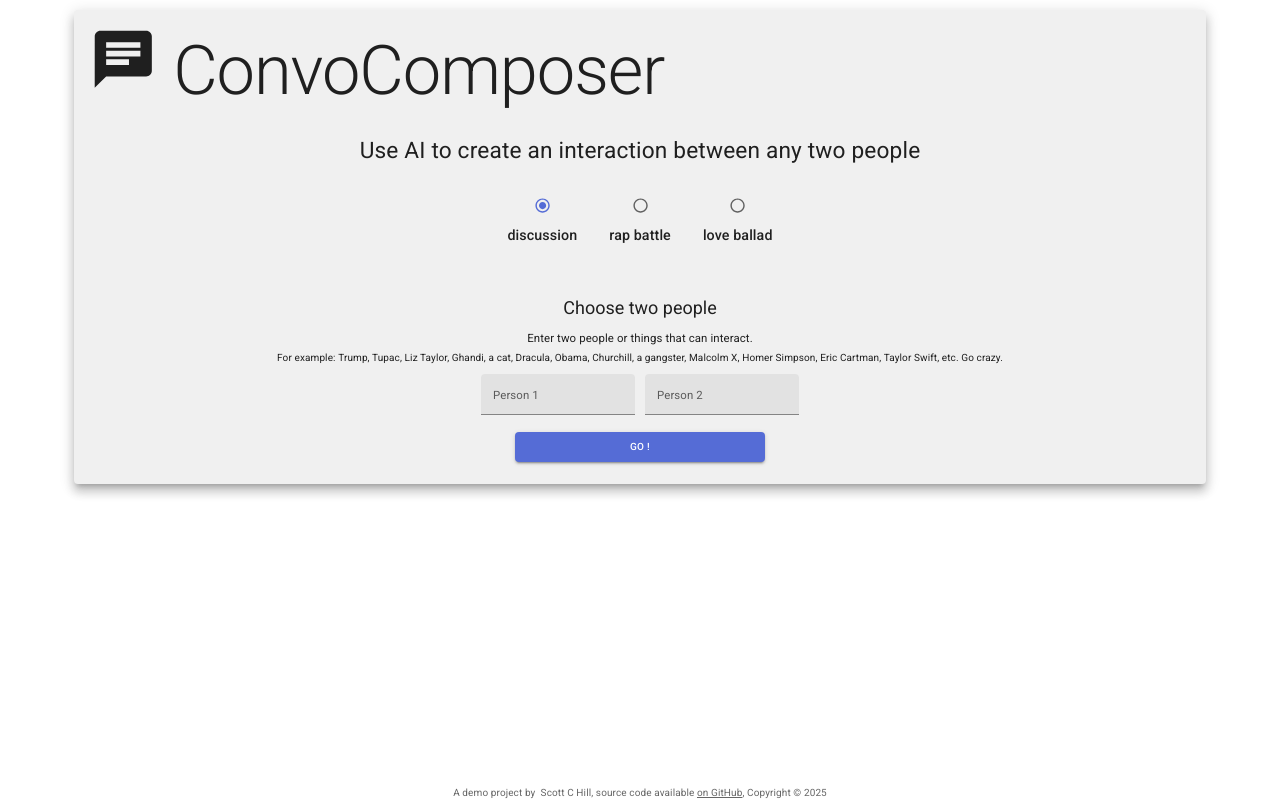
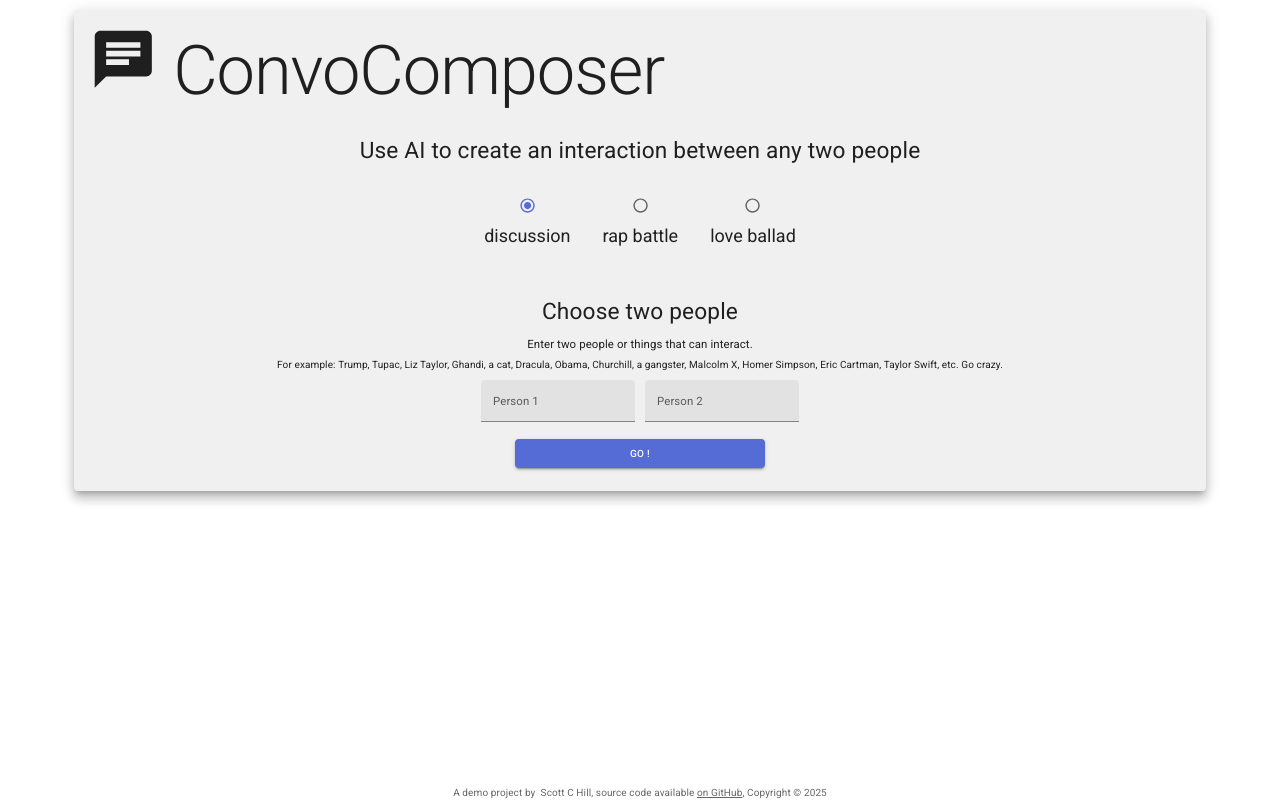
Before and after one commit to hillscottc/openai-fe2, a React (Vite) app: page / in a window 1280 px wide. Built offline with nearby package versions, Linux system fonts and the light colour scheme; no server answers.

Commit message:
more mui

```diff
--- a/src/ChatBot.tsx
+++ b/src/ChatBot.tsx
@@ -10,6 +10,7 @@ import {
   FormControlLabel,
   RadioGroup,
   Radio,
+  TextareaAutosize,
 } from "@mui/material";
 import { DNA } from "react-loader-spinner";
 import ChatIcon from "@mui/icons-material/Chat";
@@ -97,6 +98,7 @@ function ChatBot() {
         margin: "10px",
         backgroundColor: "#f0f0f0",
         height: "100%",
+        // height: "100vh",
       }}
     >
       <Typography variant="h1" margin="10px" border="10px">
@@ -132,7 +134,7 @@ function ChatBot() {
                     value={value}
                     key={value}
                     control={<Radio />}
-                    label={<Typography variant="h6">{value}</Typography>}
+                    label={<Typography variant="h5">{value}</Typography>}
                     labelPlacement="bottom"
                   />
                 ))}
@@ -147,7 +149,7 @@ function ChatBot() {
             marginBottom: "3px",
           }}
         >
-          <Typography variant="h5" gutterBottom>
+          <Typography variant="h4" gutterBottom>
             Choose two people
           </Typography>
         </Box>
@@ -218,9 +220,7 @@ function ChatBot() {
       )}
 
       <br />
-      {chatResults && (
-        <textarea value={chatResults} rows={30} cols={75} readOnly />
-      )}
+      {chatResults && <TextareaAutosize value={chatResults} readOnly />}
     </Paper>
   );
 }
```
